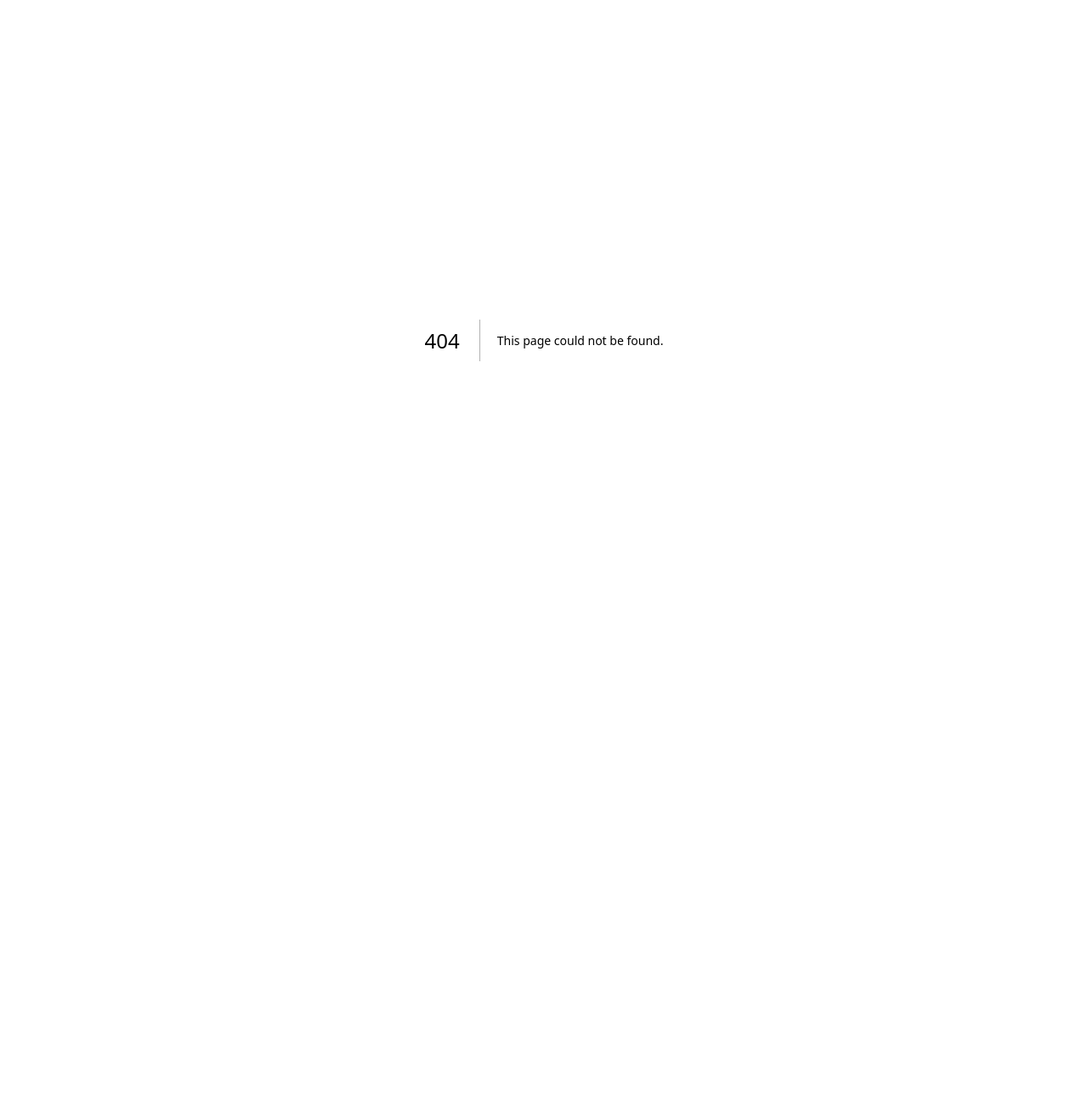
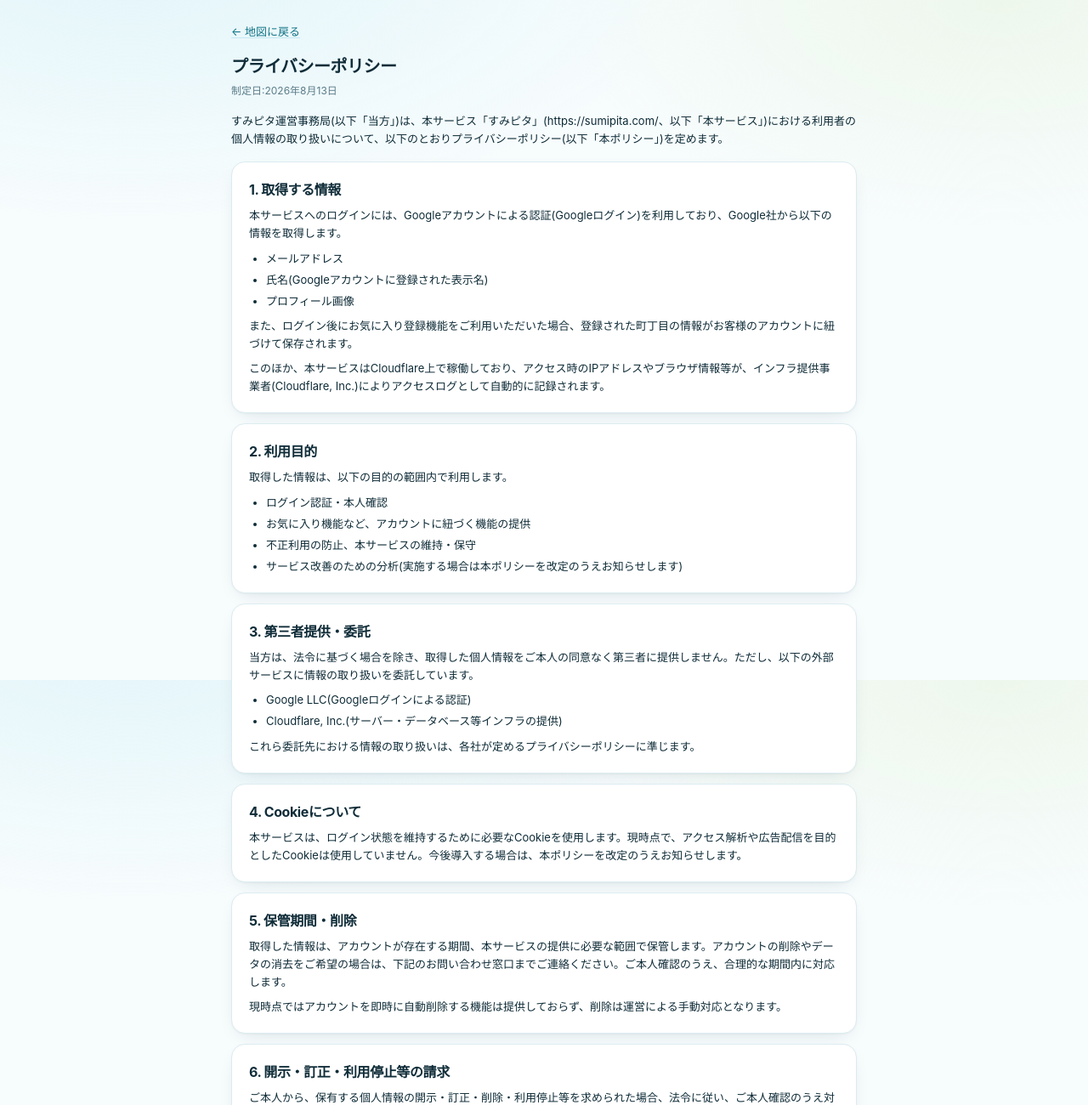
Before and after one commit to nok181701/sumipita, a Next.js app in the folder web/: page /privacy in a window 1280 px wide. Before the commit this address had no page. Shown: the top 1300 px of the page at 85% size. Before the commit the page ends 800 px from the top, so only its background shows below. Built offline with nearby package versions, Linux system fonts and the light colour scheme; a web font is replaced by a local one.

Commit message:
feat:プライバシーポリシーの追加

```diff
--- /dev/null
+++ b/web/src/app/privacy/page.tsx
@@ -0,0 +1,131 @@
+import Link from "next/link";
+import type { Metadata } from "next";
+
+export const metadata: Metadata = {
+  title: "プライバシーポリシー",
+};
+
+const ENACTED_DATE = "2026年8月13日";
+
+function Section({
+  title,
+  children,
+}: {
+  title: string;
+  children: React.ReactNode;
+}) {
+  return (
+    <section className="rounded-card border border-line bg-white p-5 shadow-card">
+      <h2 className="text-base font-bold tracking-tight text-ink">{title}</h2>
+      <div className="mt-2 space-y-2 text-[13px] leading-relaxed text-ink">
+        {children}
+      </div>
+    </section>
+  );
+}
+
+export default function PrivacyPage() {
+  return (
+    <div className="mx-auto max-w-3xl px-4 pb-10 pt-6">
+      <Link
+        href="/"
+        className="text-[13px] text-aqua-700 underline decoration-aqua-200 underline-offset-2 hover:text-aqua-600"
+      >
+        ← 地図に戻る
+      </Link>
+
+      <h1 className="mt-4 text-xl font-bold tracking-tight text-ink">
+        プライバシーポリシー
+      </h1>
+      <p className="mt-1.5 text-[12px] text-muted">制定日:{ENACTED_DATE}</p>
+
+      <p className="mt-4 text-[13px] leading-relaxed text-ink">
+        すみピタ運営事務局(以下「当方」)は、本サービス「すみピタ」(
+        <span className="whitespace-nowrap">https://sumipita.com/</span>
+        、以下「本サービス」)における利用者の個人情報の取り扱いについて、以下のとおりプライバシーポリシー(以下「本ポリシー」)を定めます。
+      </p>
+
+      <div className="mt-4 space-y-3">
+        <Section title="1. 取得する情報">
+          <p>
+            本サービスへのログインには、Googleアカウントによる認証(Googleログイン)を利用しており、Google社から以下の情報を取得します。
+          </p>
+          <ul className="list-disc space-y-1 pl-5">
+            <li>メールアドレス</li>
+            <li>氏名(Googleアカウントに登録された表示名)</li>
+            <li>プロフィール画像</li>
+          </ul>
+          <p>
+            また、ログイン後にお気に入り登録機能をご利用いただいた場合、登録された町丁目の情報がお客様のアカウントに紐づけて保存されます。
+          </p>
+          <p>
+            このほか、本サービスはCloudflare上で稼働しており、アクセス時のIPアドレスやブラウザ情報等が、インフラ提供事業者(Cloudflare,
+            Inc.)によりアクセスログとして自動的に記録されます。
+          </p>
+        </Section>
+
+        <Section title="2. 利用目的">
+          <p>取得した情報は、以下の目的の範囲内で利用します。</p>
+          <ul className="list-disc space-y-1 pl-5">
+            <li>ログイン認証・本人確認</li>
+            <li>お気に入り機能など、アカウントに紐づく機能の提供</li>
+            <li>不正利用の防止、本サービスの維持・保守</li>
+            <li>
+              サービス改善のための分析(実施する場合は本ポリシーを改定のうえお知らせします)
+            </li>
+          </ul>
+        </Section>
+
+        <Section title="3. 第三者提供・委託">
+          <p>
+            当方は、法令に基づく場合を除き、取得した個人情報をご本人の同意なく第三者に提供しません。ただし、以下の外部サービスに情報の取り扱いを委託しています。
+          </p>
+          <ul className="list-disc space-y-1 pl-5">
+            <li>Google LLC(Googleログインによる認証)</li>
+            <li>Cloudflare, Inc.(サーバー・データベース等インフラの提供)</li>
+          </ul>
+          <p>
+            これら委託先における情報の取り扱いは、各社が定めるプライバシーポリシーに準じます。
+          </p>
+        </Section>
+
+        <Section title="4. Cookieについて">
+          <p>
+            本サービスは、ログイン状態を維持するために必要なCookieを使用します。現時点で、アクセス解析や広告配信を目的としたCookieは使用していません。今後導入する場合は、本ポリシーを改定のうえお知らせします。
+          </p>
+        </Section>
+
+        <Section title="5. 保管期間・削除">
+          <p>
+            取得した情報は、アカウントが存在する期間、本サービスの提供に必要な範囲で保管します。アカウントの削除やデータの消去をご希望の場合は、下記のお問い合わせ窓口までご連絡ください。ご本人確認のうえ、合理的な期間内に対応します。
+          </p>
+          <p>
+            現時点ではアカウントを即時に自動削除する機能は提供しておらず、削除は運営による手動対応となります。
+          </p>
+        </Section>
+
+        <Section title="6. 開示・訂正・利用停止等の請求">
+          <p>
+            ご本人から、保有する個人情報の開示・訂正・削除・利用停止等を求められた場合、法令に従い、ご本人確認のうえ対応します。
+          </p>
+        </Section>
+
+        <Section title="7. お問い合わせ窓口">
+          <p>
+            本ポリシーおよび個人情報の取り扱いに関するお問い合わせ窓口は、現在準備中です。ご用意でき次第、本ページに掲載します。
+          </p>
+        </Section>
+
+        <Section title="8. 本ポリシーの変更">
+          <p>
+            本ポリシーの内容は、法令の変更やサービス内容の変更等に応じて、予告なく改定することがあります。重要な変更を行う場合は、本サービス内でお知らせします。
+          </p>
+        </Section>
+
+        <Section title="9. 準拠法">
+          <p>本ポリシーの解釈にあたっては、日本法を準拠法とします。</p>
+        </Section>
+      </div>
+    </div>
+  );
+}
--- a/web/src/app/sitemap.ts
+++ b/web/src/app/sitemap.ts
@@ -27,6 +27,7 @@ export default function sitemap(): MetadataRoute.Sitemap {
   return [
     { url: BASE_URL, changeFrequency: "weekly", priority: 1 },
     { url: `${BASE_URL}/criteria`, changeFrequency: "yearly", priority: 0.4 },
+    { url: `${BASE_URL}/privacy`, changeFrequency: "yearly", priority: 0.2 },
     ...wardUrls,
     ...townUrls,
   ];
--- a/web/src/components/Dashboard.tsx
+++ b/web/src/components/Dashboard.tsx
@@ -71,14 +71,18 @@ export default function Dashboard({ meta }: { meta: IndexFile }) {
         </div>
         <p className="mt-2 max-w-2xl text-[13.5px] leading-relaxed lg:hidden">
           引越し先を決める前に、
-          <strong className="font-semibold">治安・洪水・地盤（液状化）・高潮</strong>
+          <strong className="font-semibold">
+            治安・洪水・地盤（液状化）・高潮
+          </strong>
           を公的データで町丁目ごとにサクッと確認できます。
         </p>
         <p className="mt-2 hidden max-w-2xl text-[13.5px] leading-relaxed lg:block">
           治安、洪水、地盤（液状化）、高潮を町丁目ごとに調べました。
           <br />
           引越しなどで住居先を決める前に、ここでサクッと確認できます。
-          <strong className="font-semibold">治安・洪水・地盤（液状化）・高潮</strong>
+          <strong className="font-semibold">
+            治安・洪水・地盤（液状化）・高潮
+          </strong>
           の4つを、 公的データから町丁目ごとに出しました。
           <br />
         </p>
@@ -116,7 +120,14 @@ export default function Dashboard({ meta }: { meta: IndexFile }) {
               rel="noreferrer noopener"
               className="text-[13px] font-medium text-aqua-700 underline decoration-aqua-200 underline-offset-2 hover:text-aqua-600"
             >
-              判定基準を見る →
+              判定基準を見る
+            </Link>
+            <span className="mx-2 text-line">|</span>
+            <Link
+              href="/privacy"
+              className="text-[13px] font-medium text-aqua-700 underline decoration-aqua-200 underline-offset-2 hover:text-aqua-600"
+            >
+              プライバシーポリシー
             </Link>
           </div>
 
```
